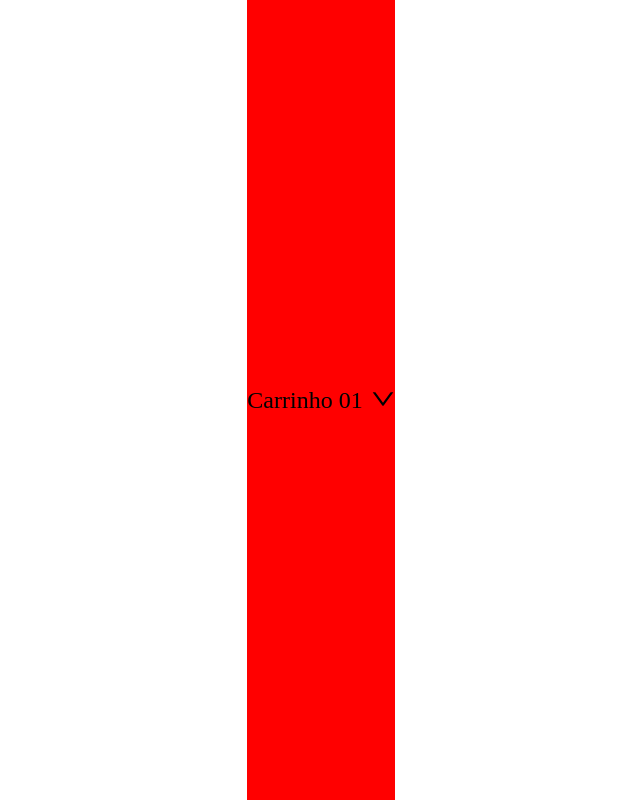
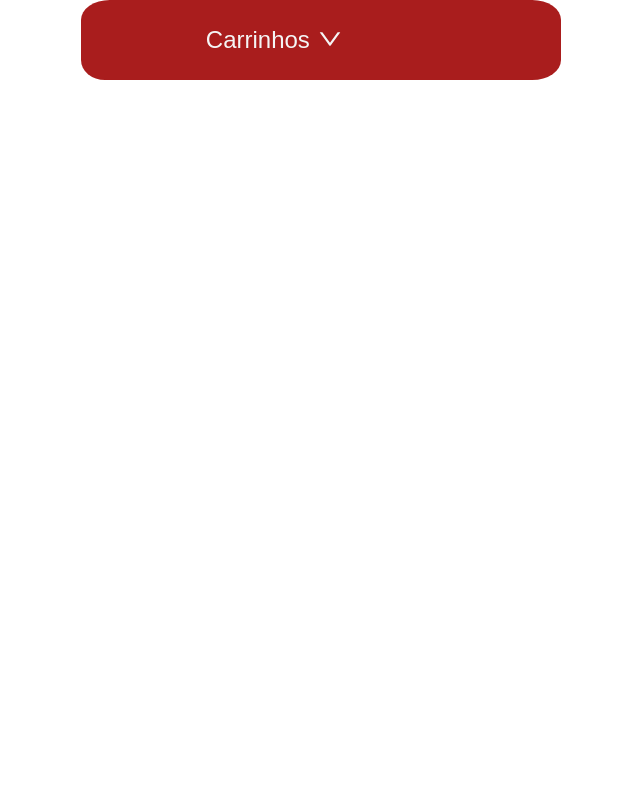
Before and after one commit to nathanhalgumacoisa/Tool-Trackers-front, a Next.js app: page /SalaELetro in a window 1280 px wide. Shown: the whole page, without its empty margins (319-959 px from the left). Built offline with nearby package versions, Linux system fonts and the light colour scheme.

Commit message:
finalizaçao dropdown organizadores

```diff
--- a/app/components/dropdown/Dropdown.jsx
+++ b/app/components/dropdown/Dropdown.jsx
@@ -32,8 +32,8 @@ const App = () => (
       trigger={['click']}
     >
       <a onClick={(e) => e.preventDefault()} className={styles.dropdown_link}>
-        <Space>
-          Carrinho 01
+        <Space className={styles.title}>
+          Carrinhos
           <DownOutlined />
         </Space>
       </a>
--- a/app/components/dropdown/dropdown.module.css
+++ b/app/components/dropdown/dropdown.module.css
@@ -10,16 +10,28 @@
     display: flex;
   justify-content: center;  /* Centraliza horizontalmente */
   align-items: center;      /* Centraliza verticalmente */
-  height: 100vh;
-  background-color: red;
+  height: 10vh;
+  width: 60vh;
+  background-color: rgba(163, 11, 11, 0.925);
+  border-radius: 6% 6% 6% 5% / 25% 25% 25% 25%;
 }
 
 .dropdown_link {
   font-size: 24px;          /* Aumenta o tamanho do texto */
   /* color: red;               Define a cor do texto como vermelho */
   text-decoration: none;    /* Remove o sublinhado do link */
+  width: 90%;
+  padding: 5%;
+
 }
 
 .dropdown_link:hover {
   text-decoration: underline; /* Adiciona sublinhado ao passar o mouse */
 }
+
+.title {
+  text-align: center;
+  font-family: Arial, Helvetica, sans-serif;
+  margin-left: 20% ;
+  color: whitesmoke;
+}
```
